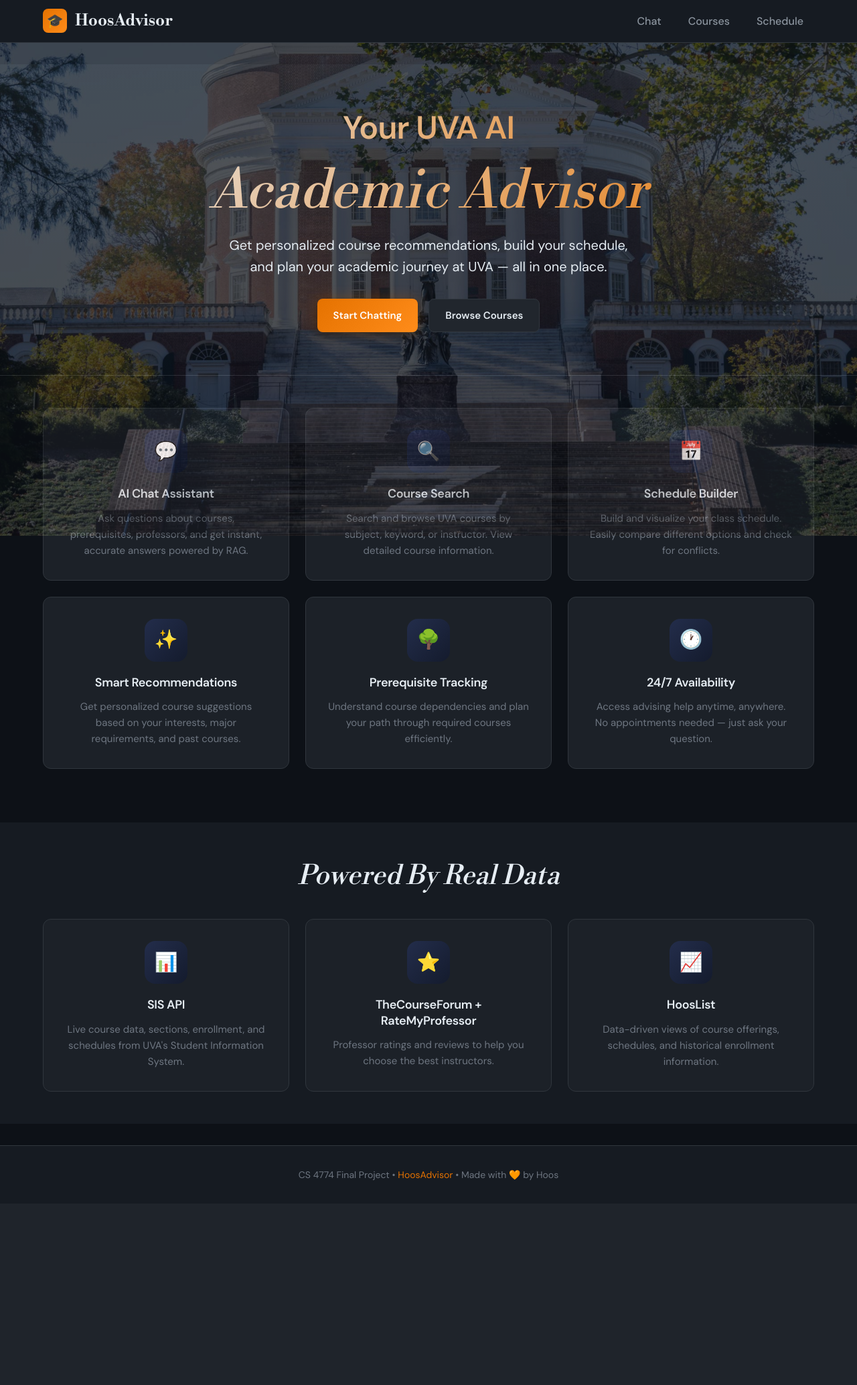
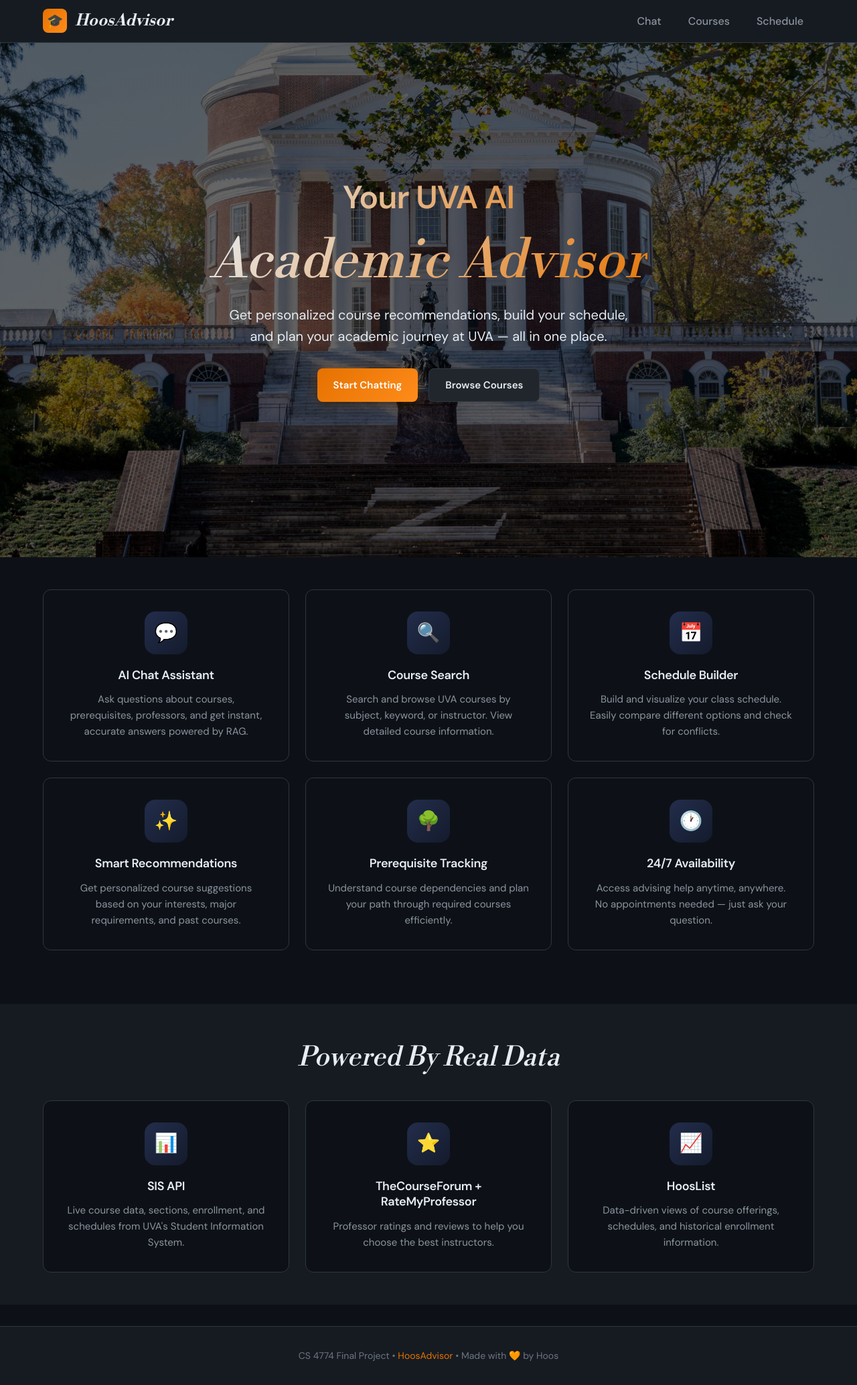
Before and after one commit to tksoftw/CS4774-Final-Project, a FastAPI app: page / in a window 1280 px wide. Shown: the whole page at 67% size. Before the commit the page ends 1762 px from the top, so only its background shows below. Run offline with FastAPI, Linux system fonts and the light colour scheme.

Commit message:
more ui updates

```diff
--- a/static/css/styles.css
+++ b/static/css/styles.css
@@ -117,11 +117,16 @@ a:hover {
     background: var(--bg-secondary);
     border-bottom: 1px solid var(--border-color);
     height: var(--nav-height);
-    position: sticky;
+
+    position: fixed;
     top: 0;
+    left: 0;
+    width: 100%;
+
     z-index: 100;
     backdrop-filter: blur(12px);
 }
+
 
 .nav-container {
     max-width: var(--max-content-width);
@@ -187,10 +192,23 @@ a:hover {
 
 /* ===== Hero Section ===== */
 .hero {
-    padding: 4rem 0;
+    position: relative;
+    min-height: 100vh; /* full screen hero */
+    display: flex;
+    align-items: center;
+    justify-content: center;
     text-align: center;
-    background: linear-gradient(180deg, var(--bg-secondary) 0%, var(--bg-primary) 100%);
-    border-bottom: 1px solid var(--border-color);
+
+    background-image:
+        linear-gradient(
+            rgba(0, 0, 0, 0.6),
+            rgba(0, 0, 0, 0.6)
+        ),
+        url('/static/images/uva.jpg');
+
+    background-size: cover;
+    background-position: center;
+    background-attachment: fixed;
 }
 
 .hero-title {
@@ -215,18 +233,6 @@ a:hover {
     flex-wrap: wrap;
 }
 
-.hero-image {
-    position: absolute;
-    top: 0;
-    left: 0;
-    width: 100%;
-    height: 100%;
-    background-image: url('/static/images/uva.jpg');
-    background-size: cover;
-    background-position: center;
-    opacity: 0.25;
-    z-index: 0;
-}
 
 .hero-content {
     position: relative;
@@ -334,6 +340,8 @@ a:hover {
 
 /* ===== Feature Cards ===== */
 .features {
+    position: relative;
+    z-index: 2;
     padding: 3rem 0;
 }
 
@@ -344,7 +352,7 @@ a:hover {
 }
 
 .feature-card {
-    background: var(--bg-card);
+    background: var(--bg-primary);
     border: 1px solid var(--border-color);
     border-radius: 12px;
     padding: 2rem;
@@ -370,7 +378,7 @@ a:hover {
 
 .feature-desc {
     font-size: 0.9375rem;
-    color: var(--text-muted);
+    color: var(--text-secondary);
 }
 
 /* ===== Forms ===== */
@@ -937,3 +945,7 @@ a:hover {
     font-family: "Libre Bodoni", "Bodoni MT", serif;
     font-style: italic;
 }
+
+.nav-offset {
+    padding-top: var(--nav-height);
+}
--- a/templates/admin_index.html
+++ b/templates/admin_index.html
@@ -1,6 +1,7 @@
 {% extends "base.html" %}
 
 {% block content %}
+<div class="nav-offset">
     <div class="container" style="max-width: 600px;">
         <div class="card">
             <h2 class="mb-3">⚙️ Admin: Index Courses</h2>
@@ -44,4 +45,5 @@
             </ul>
         </div>
     </div>
+</div>
 {% endblock %}
--- a/templates/base.html
+++ b/templates/base.html
@@ -26,7 +26,7 @@
             <div class="nav-container">
                 <a href="/" class="nav-brand">
                     <span class="brand-icon">🎓</span>
-                    <div class="bodoni" style="font-size: 1.5rem;">HoosAdvisor</div>
+                    <div class="bodoni-italic" style="font-size: 1.5rem;">HoosAdvisor</div>
                 </a>
 
                 <ul class="nav-links">
--- a/templates/chat.html
+++ b/templates/chat.html
@@ -1,6 +1,7 @@
 {% extends "base.html" %}
 
 {% block content %}
+<div class="nav-offset">
 <div class="container">
     <div class="chat-container card" style="padding: 0; overflow: hidden;">
         <!-- Chat Header -->
@@ -70,6 +71,7 @@
         </div>
     </div>
 </div>
+</div>
 
 <script>
 function setMessage(text) {
--- a/templates/courses.html
+++ b/templates/courses.html
@@ -1,6 +1,7 @@
 {% extends "base.html" %}
 
 {% block content %}
+<div class="nav-offset">
 <div class="container">
     <div class="bodoni" style="font-size: 2.5rem;">Course Browser</div>
 
@@ -138,4 +139,5 @@
     </div>
     {% endif %}
 </div>
+</div>
 {% endblock %}
--- a/templates/index.html
+++ b/templates/index.html
@@ -3,7 +3,6 @@
 {% block content %}
 <!-- Hero Section -->
 <section class="hero">
-    <div class="hero-image"></div>
     <div class="container hero-content">
         <h1 class="hero-title">Your UVA AI</h1>
         <div class="hero-title bodoni-italic" style="font-size: 5rem;">Academic Advisor</div>
--- a/templates/schedule.html
+++ b/templates/schedule.html
@@ -1,6 +1,7 @@
 {% extends "base.html" %}
 
 {% block content %}
+<div class="nav-offset">
     <div class="container">
         <div class="flex justify-between items-center mb-3">
             <div class="bodoni" style="font-size: 2.5rem;">My Schedule</div>
@@ -88,4 +89,5 @@
     </div>
     {% endif %}
 </div>
+</div>
 {% endblock %}
```
Lines whose indentation alone changed are shown as unchanged.
